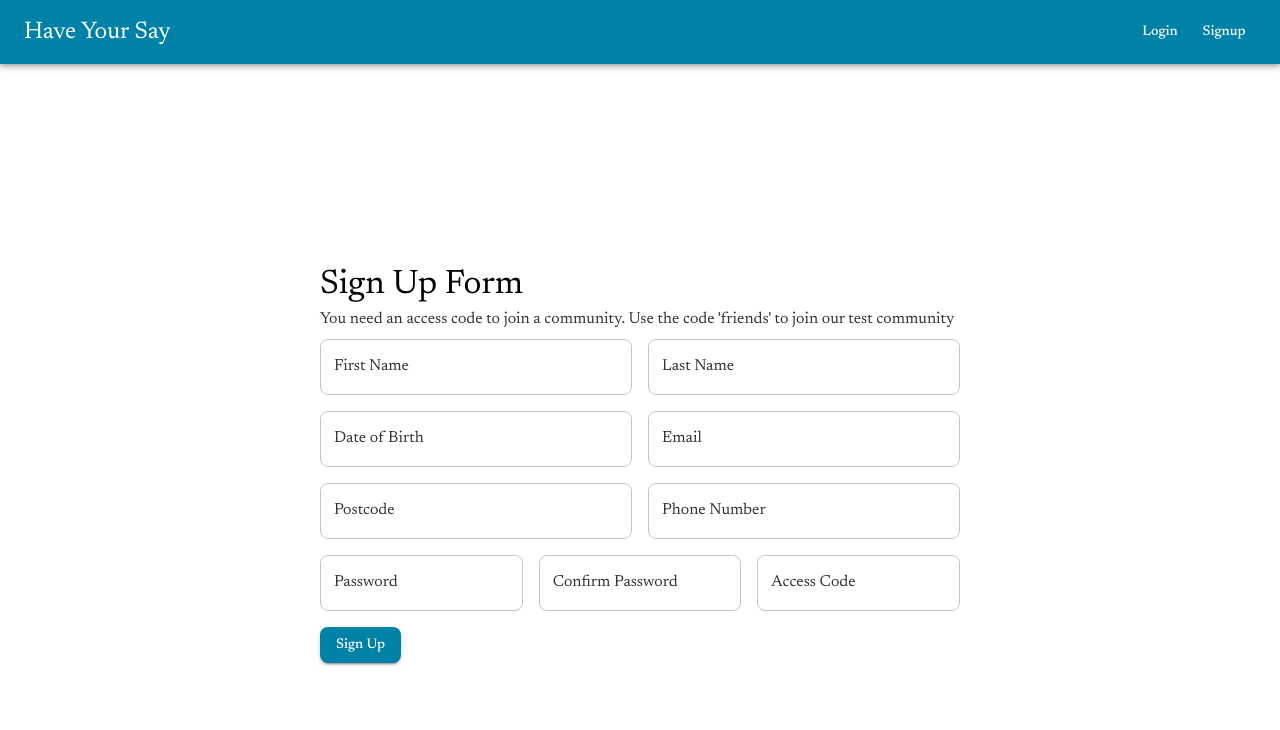
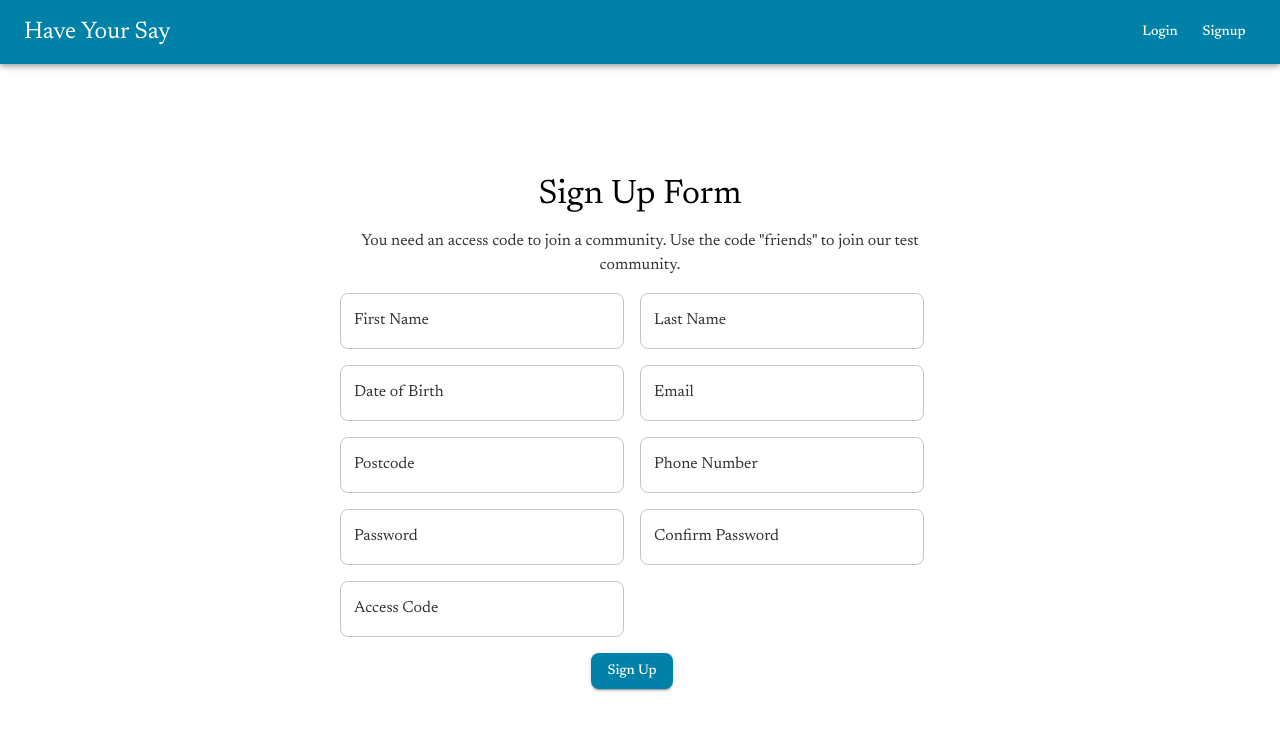
Before and after one commit to shanedunne/have_your_say, a React (Create React App) app in the folder frontend/: page /signup in a window 1280 px wide. Shown: the top 730 px of the page. Built offline with nearby package versions, Linux system fonts and the light colour scheme; no server answers.

Commit message:
fix login screen and signup screen issues

```diff
--- a/frontend/src/pages/LoginPage/LoginPage.js
+++ b/frontend/src/pages/LoginPage/LoginPage.js
@@ -5,7 +5,7 @@ import Box from '@mui/material/Box';
 import TextField from '@mui/material/TextField';
 import Button from '@mui/material/Button';
 import Typography from '@mui/material/Typography';
-import { Grid2 } from '@mui/material';
+import { Grid } from '@mui/material';
 import { useAuth } from "../../services/authProvider";
 import Cookies from 'js-cookie';
 import ButtonAppBar from '../../components/AppBar';
@@ -54,26 +54,32 @@ function LoginPage() {
         }
     }
     return (
-        <Box sx={{ width: "100%", height: "100vh" }}>
+        <Box
+            sx={{
+                display: "flex",
+                flexDirection: "column",
+                minHeight: "100vh",
+                width: "100%",
+            }}
+        >
             <ButtonAppBar />
-        <Box sx={{
-            display: 'flex',
-            flexDirection: 'column',
-            justifyContent: 'center',
-            alignItems: 'center',
-            width: '50%',
-            height: '100vh',
-            margin: '0 auto',
-          }}>
-            <Grid2 container spacing={2}>
+            <Box
+                sx={{
+                    flex: 1,
+                    display: "flex",
+                    flexDirection: "column",
+                    justifyContent: "center",
+                    alignItems: "center",
+                    textAlign: "center",
+                    width: "100%",
+                }}
+            >
                 <Typography variant="h4" gutterBottom>
                     Login
                 </Typography>
 
-            </Grid2>
-
-            <Grid2 container spacing={2}>
-                <Grid2 size={{ xs: 10, md: 12 }} sx={{}}>
+                <Grid container spacing={2} sx={{ maxWidth: 300 }}>
+                    <Grid item xs={12}>
                         <TextField
                             label="Email"
                             variant="outlined"
@@ -82,9 +88,9 @@ function LoginPage() {
                             value={email}
                             onChange={(e) => setEmail(e.target.value)}
                         />
-                </Grid2>
+                    </Grid>
 
-                <Grid2 size={{ xs: 10, md: 12 }}>
+                    <Grid item xs={12}>
                         <TextField
                             label="Password"
                             variant="outlined"
@@ -93,20 +99,20 @@ function LoginPage() {
                             value={password}
                             onChange={(e) => setPassword(e.target.value)}
                         />
-                </Grid2>
+                    </Grid>
 
                     {error && (
-                    <Grid2 size={{ xs: 6, md: 6 }}>
+                        <Grid item xs={12}>
                             <Typography color="error">{error}</Typography>
-                    </Grid2>
+                        </Grid>
                     )}
 
-                <Grid2 xs={12}>
-                    <Button variant="contained" onClick={configureLogin}>
+                    <Grid item xs={12}>
+                        <Button variant="contained" onClick={configureLogin} fullWidth>
                             Login
                         </Button>
-                </Grid2>
-            </Grid2>
+                    </Grid>
+                </Grid>
             </Box>
         </Box>
     );
--- a/frontend/src/pages/SignUpPage/SignUpPage.css
+++ /dev/null
@@ -1,5 +0,0 @@
-.signUpContainer {
-    border: 5px;
-    border-radius: 20;
-    border-color: black;
-}
--- a/frontend/src/pages/SignUpPage/SignUpPage.js
+++ b/frontend/src/pages/SignUpPage/SignUpPage.js
@@ -5,8 +5,7 @@ import Box from '@mui/material/Box';
 import TextField from '@mui/material/TextField';
 import Button from '@mui/material/Button';
 import Typography from '@mui/material/Typography';
-import { Grid2 } from '@mui/material';
-import './SignUpPage.css'
+import { Grid } from '@mui/material';
 import ButtonAppBar from '../../components/AppBar';
 
 
@@ -63,27 +62,29 @@ function SignUpPage() {
         }
     }
     return (
-        <Box sx={{ width: "100%", height: "100vh" }}>
+        <Box sx={{ display: "flex", flexDirection: "column", minHeight: "100vh", width: "100%" }}>
             <ButtonAppBar />
-            <Box sx={{
-                display: 'flex',
-                flexDirection: 'column',
-                justifyContent: 'center',
-                alignItems: 'center',
-                width: '50%',
-                height: '100vh',
-                margin: '0 auto',
-            }}>
-                <Grid2 container sx={{mb: 1}} >
-                    <Typography variant="h4">
+            <Box
+                sx={{
+                    flex: 1,
+                    display: "flex",
+                    flexDirection: "column",
+                    justifyContent: "center",
+                    alignItems: "center",
+                    width: "100%",
+                }}
+            >
+                <Box sx={{ my: 2, textAlign: "center", maxWidth: 600, width: "95%" }}>
+                    <Typography variant="h4" gutterBottom>
                         Sign Up Form
                     </Typography>
-                    <Typography variant='body1'>You need an access code to join a community. Use the code 'friends' to join our test community</Typography>
-
-                </Grid2>
-
-                <Grid2 container spacing={2}>
-                    <Grid2 size={{ xs: 6, md: 6 }}>
+                    <Typography variant="body1">
+                        You need an access code to join a community. Use the code "friends" to join our test community.
+                    </Typography>
+                </Box>
+                <Box sx={{ width: "80%", maxWidth: { xs: 400, md: 600 }, mx: "auto" }}>
+                    <Grid container spacing={2} sx={{ maxWidth: 600, width: "100%", mb: 2 }}>
+                        <Grid item xs={12} sm={6}>
                             <TextField
                                 label="First Name"
                                 variant="outlined"
@@ -91,9 +92,8 @@ function SignUpPage() {
                                 value={firstName}
                                 onChange={(e) => setFirstName(e.target.value)}
                             />
-                    </Grid2>
-
-                    <Grid2 size={{ xs: 6, md: 6 }}>
+                        </Grid>
+                        <Grid item xs={12} sm={6}>
                             <TextField
                                 label="Last Name"
                                 variant="outlined"
@@ -101,9 +101,8 @@ function SignUpPage() {
                                 value={lastName}
                                 onChange={(e) => setLasttName(e.target.value)}
                             />
-                    </Grid2>
-
-                    <Grid2 size={{ xs: 6, md: 6 }}>
+                        </Grid>
+                        <Grid item xs={12} sm={6}>
                             <TextField
                                 label="Date of Birth"
                                 variant="outlined"
@@ -112,9 +111,8 @@ function SignUpPage() {
                                 value={dateOfBirth}
                                 onChange={(e) => setDateOfBirth(e.target.value)}
                             />
-                    </Grid2>
-
-                    <Grid2 size={{ xs: 6, md: 6 }}>
+                        </Grid>
+                        <Grid item xs={12} sm={6}>
                             <TextField
                                 label="Email"
                                 variant="outlined"
@@ -123,9 +121,8 @@ function SignUpPage() {
                                 value={email}
                                 onChange={(e) => setEmail(e.target.value)}
                             />
-                    </Grid2>
-
-                    <Grid2 size={{ xs: 6, md: 6 }}>
+                        </Grid>
+                        <Grid item xs={12} sm={6}>
                             <TextField
                                 label="Postcode"
                                 variant="outlined"
@@ -133,9 +130,8 @@ function SignUpPage() {
                                 value={postcode}
                                 onChange={(e) => setPostcode(e.target.value)}
                             />
-                    </Grid2>
-
-                    <Grid2 size={{ xs: 6, md: 6 }}>
+                        </Grid>
+                        <Grid item xs={12} sm={6}>
                             <TextField
                                 label="Phone Number"
                                 variant="outlined"
@@ -143,9 +139,8 @@ function SignUpPage() {
                                 value={phoneNumber}
                                 onChange={(e) => setPhoneNumber(e.target.value)}
                             />
-                    </Grid2>
-
-                    <Grid2 size={{ xs: 6, md: 4 }}>
+                        </Grid>
+                        <Grid item xs={12} sm={6}>
                             <TextField
                                 label="Password"
                                 variant="outlined"
@@ -154,9 +149,8 @@ function SignUpPage() {
                                 value={password}
                                 onChange={(e) => setPassword(e.target.value)}
                             />
-                    </Grid2>
-
-                    <Grid2 size={{ xs: 6, md: 4 }}>
+                        </Grid>
+                        <Grid item xs={12} sm={6}>
                             <TextField
                                 label="Confirm Password"
                                 variant="outlined"
@@ -165,9 +159,8 @@ function SignUpPage() {
                                 value={confirmedPassword}
                                 onChange={(e) => setConfirmedPassword(e.target.value)}
                             />
-                    </Grid2>
-
-                    <Grid2 size={{ xs: 12, md: 4 }}>
+                        </Grid>
+                        <Grid item xs={12} sm={6}>
                             <TextField
                                 label="Access Code"
                                 variant="outlined"
@@ -175,20 +168,19 @@ function SignUpPage() {
                                 value={accessCode}
                                 onChange={(e) => setAccessCode(e.target.value)}
                             />
-                    </Grid2>
-
+                        </Grid>
                         {error && (
-                        <Grid2 size={{ xs: 6, md: 6 }}>
+                            <Grid item xs={12}>
                                 <Typography color="error">{error}</Typography>
-                        </Grid2>
+                            </Grid>
                         )}
-
-                    <Grid2 xs={12}>
+                        <Grid item xs={12}>
                             <Button variant="contained" onClick={configureSignUp}>
                                 Sign Up
                             </Button>
-                    </Grid2>
-                </Grid2>
+                        </Grid>
+                    </Grid>
+                </Box>
             </Box>
         </Box>
     );
```
Lines whose indentation alone changed are shown as unchanged.
